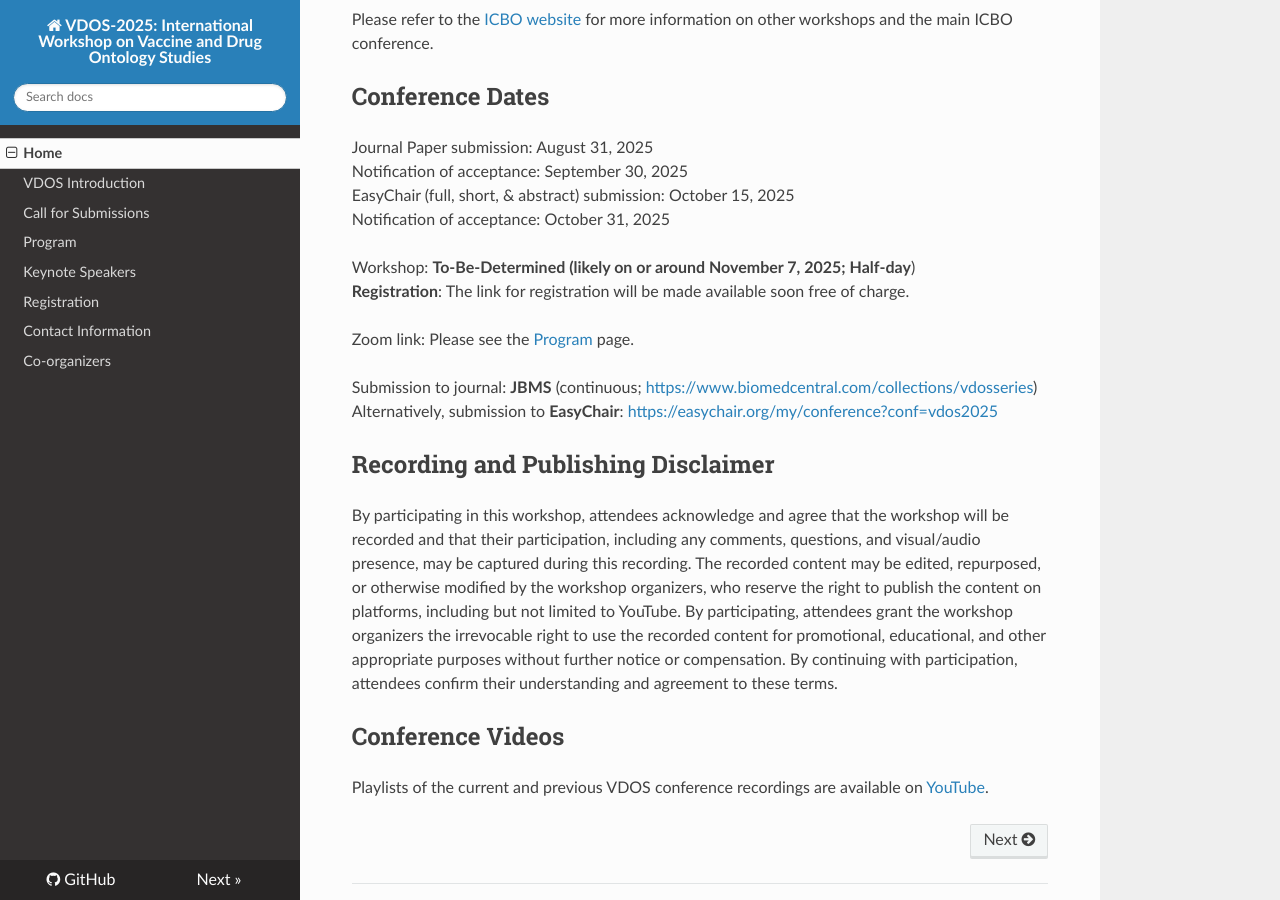
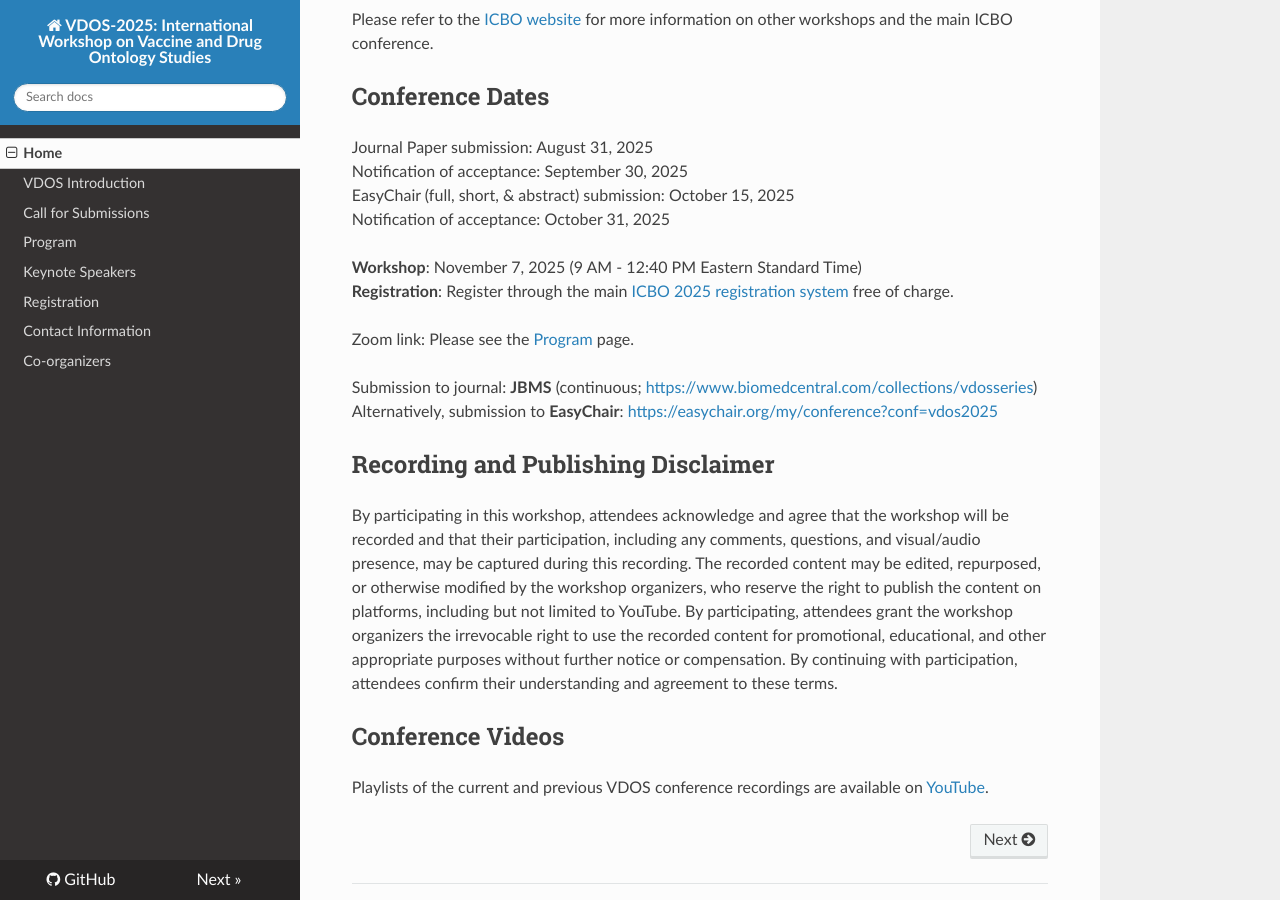
Before and after one commit to vdos-workshop/vdos2025, an MkDocs documentation site: the page built from docs/index.md, in a window 1280 px wide and 900 px high, scrolled down 587 px. Built offline with MkDocs 1.6.1, drawn with Linux system fonts in a browser that asks for light colours; nearby versions of some CDN libraries.

Commit message:
Update workshop details and registration link

```diff
--- a/docs/index.md
+++ b/docs/index.md
@@ -8,8 +8,8 @@ Journal Paper submission: August 31, 2025<BR>
 Notification of acceptance: September 30, 2025<BR>
 EasyChair (full, short, & abstract) submission: October 15, 2025<BR>
 Notification of acceptance: October 31, 2025<BR><BR>
-Workshop: **To-Be-Determined (likely on or around November 7, 2025; Half-day**)<BR>
-**Registration**: The link for registration will be made available soon free of charge.<BR><BR>
+**Workshop**: November 7, 2025 (9 AM - 12:40 PM Eastern Standard Time)<BR>
+**Registration**: Register through the main [ICBO 2025 registration system](https://docs.google.com/forms/d/e/1FAIpQLSfeRGzYjdJnzsKFVz4L-8R5fVI9gqVptQz37vAzgxjDUcduEQ/viewform) free of charge.<BR><BR>
 Zoom link: Please see the [Program](./program.md) page.<BR><BR>
 Submission to journal: **JBMS** (continuous; [https://www.biomedcentral.com/collections/vdosseries](https://www.biomedcentral.com/collections/vdosseries))<BR>
 Alternatively, submission to **EasyChair**: [https://easychair.org/my/conference?conf=vdos2025](https://easychair.org/my/conference?conf=vdos2025)<BR>
```
